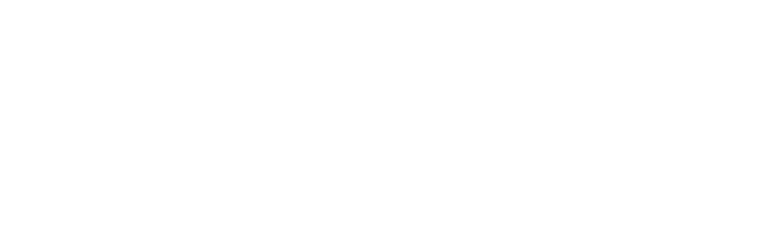
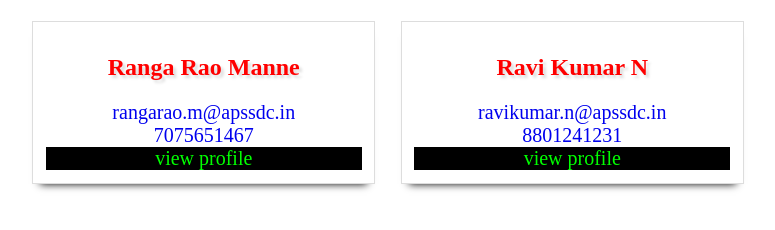
Before and after one commit to Ranga-Manne/Dynamic_Profile, a plain HTML site: page index.html in a window 1280 px wide. Shown: the whole page, without its empty margins (252-1027 px from the left). Drawn offline with Linux system fonts and the light colour scheme.

Commit message:
getting the data dynamically from json to html through js file

```diff
--- a/css/style.css
+++ b/css/style.css
@@ -0,0 +1,34 @@
+.parent {
+	display: flex;
+	flex-flow: row-wrap;
+	justify-content: center;
+}
+
+.child {
+	width: 25%;
+	border: 1px solid #ddd;
+	padding: 1%;
+	margin: 1%;
+	box-shadow: 0px 8px 8px -8px #000;
+	text-align: center;
+}
+
+.email {
+	text-decoration: none;
+	font-size: 20px;
+	display: block;
+}
+
+.mobile {
+	text-decoration: none;
+	font-size: 20px;
+	display: block;
+}
+
+.btn {
+background: #000000;
+color: #00FF00;
+display: block;
+text-decoration: none;
+font-size: 20px;
+}
--- a/index.html
+++ b/index.html
@@ -2,9 +2,12 @@
 <html>
 <head>
 	<title></title>
+	<link rel="stylesheet" href="css/style.css"/>
 </head>
 <body>
-	<section id="root" class="parent"></section>
-	<script src="js/main.js"></script>
+	<section id="root" class="parent">
+
+	</section>
+	<script src="js/main.js"> </script>
 </body>
 </html>
--- a/js/main.js
+++ b/js/main.js
@@ -1,7 +1,45 @@
-fetch("data/data.json").then(response=>{return response.json()}).then(data=>{console.log(data);profileInfo(data.profiles)})
+fetch("data/data.json").then(response=>{
+	return response.json()
+}).then(data=>{
+	profileInfo(data.profiles);
+}).catch(e=>{
+	console.error("Error");
+})
+
+var parent=document.getElementById("root");
 var profileInfo=info=>{
-	info.map(i=>{
-		console.log(i.profileInfo.name);
-		console.log(i.profileInfo.mobile);
+	info.map((i,index)=>{
+		var child= document.createElement("article");
+		child.classList.add("child");
+
+		// Name
+		var name=document.createElement("h2");
+		name.textContent=i.profileInfo.name;
+		name.style.color="#FF0000";
+		name.style.textShadow="3px 3px 3px #ddd";
+		child.append(name);
+
+		// Email
+		var email=document.createElement("a");
+		email.textContent=i.profileInfo.email;
+		email.href="mailto:"+i.profileInfo.email;
+		email.classList.add("email");
+		child.append(email);
+
+		// Mobile
+		var mobile=document.createElement("a");
+		mobile.textContent=i.profileInfo.mobile;
+		mobile.href="tel:"+i.profileInfo.mobile;
+		mobile.classList.add("mobile");
+		child.append(mobile);
+
+		var button=document.createElement("a");
+		button.classList.add("btn");
+		button.href="resume.html?id="+index;
+		button.textContent="view profile";
+		child.append(button);
+
+		parent.append(child);
+		// console.log(i.profileInfo.mobile);
 	})
-	}
+}
```
